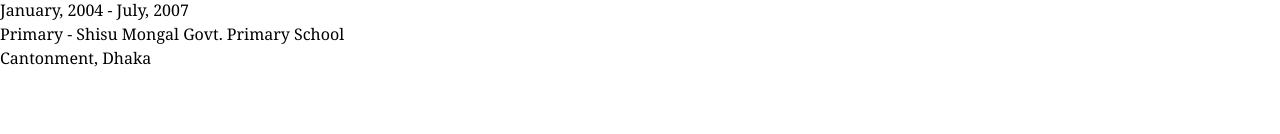
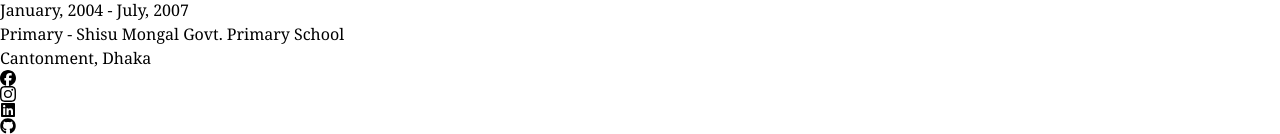
Before and after one commit to imrankabir02/portfolio, a React (Vite) app: page / in a window 1280 px wide. Shown: the part 2870-3004 px from the top of the page. Before the commit the page ends 2940 px from the top, so only its background shows below. Built offline with nearby package versions, Linux system fonts and the light colour scheme; a web font is replaced by a local one.

Commit message:
code updated

```diff
--- a/src/App.jsx
+++ b/src/App.jsx
@@ -4,6 +4,7 @@
 import Experience from './Components/Experience';
 import Skills from "./Components/Skills";
 import Educations from "./Components/Educations";
+import Footer from "./Components/Footer"
 
 const App = () => {
   return (
@@ -22,6 +23,7 @@
         <Skills />
         <Experience />
         <Educations />
+        <Footer />
       </div>
     </div>
   )
--- /dev/null
+++ b/src/Components/Footer.jsx
@@ -0,0 +1,23 @@
+import { FaLinkedin, FaGithub } from "react-icons/fa";
+import { SiFacebook, SiInstagram } from "react-icons/si";
+
+export default function Footer() {
+    return (
+        <div className="flex flex-wrap justify-center m-2.5">
+            <div className="flex items-center gap-6 text-3xl">
+                <a href="https://www.facebook.com/imrankabir02/" target="_blank" rel="noopener noreferrer" className="text-blue-600 transition-all duration-500 transform hover:text-blue-400 hover:scale-110">
+                    <SiFacebook />
+                </a>
+                <a href="https://www.instagram.com/imrankabir02" target="_blank" rel="noopener noreferrer" className="text-pink-600 transition-all duration-500 transform hover:text-pink-600 hover:scale-110">
+                    <SiInstagram />
+                </a>
+                <a href="https://www.linkedin.com/in/imrankabir02" target="_blank" rel="noopener noreferrer" className="transition-all duration-500 transform text-sky-500 hover:text-sky-400 hover:scale-110">
+                    <FaLinkedin />
+                </a>
+                <a href="https://www.github.com/imrankabir02" target="_blank" rel="noopener noreferrer" className="text-gray-500 transition-all duration-500 transform hover:text-gray-300 hover:scale-110">
+                    <FaGithub />
+                </a>
+            </div>
+        </div>
+    )
+}
```
